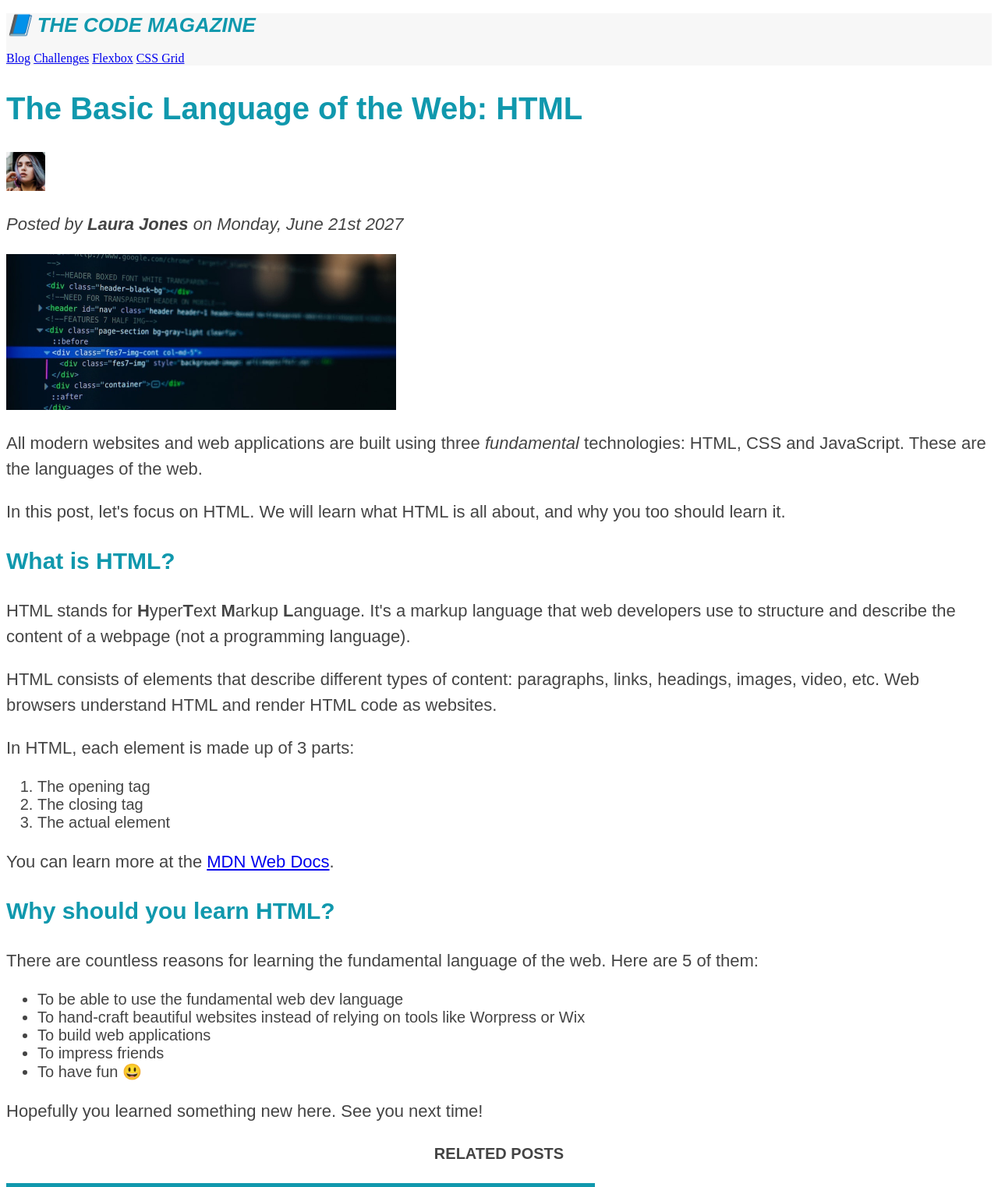
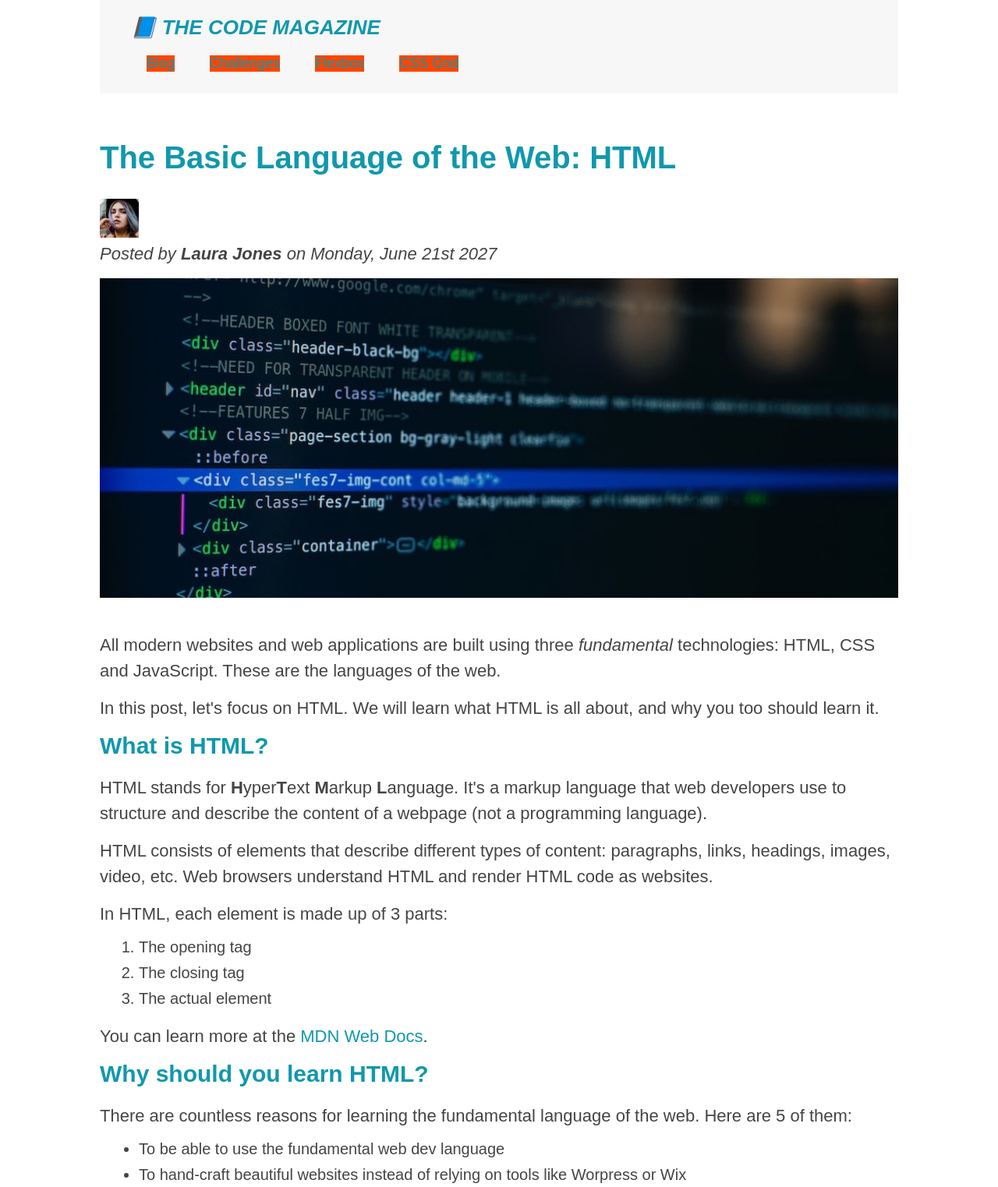
Before and after one commit to andrespbt/HtmlCssJonasSchmedtmann, a plain HTML site: page 03-CSS-Fundamentals/index.html in a window 1280 px wide. Shown: the top 1523 px of the page at 78% size. Drawn offline with Linux system fonts and the light colour scheme.

Commit message:
section 3 finished

```diff
--- a/03-CSS-Fundamentals/index.html
+++ b/03-CSS-Fundamentals/index.html
@@ -1,5 +1,6 @@
 <!DOCTYPE html>
 <html lang="en">
+
 <head>
   <meta charset="UTF-8" />
   <meta http-equiv="X-UA-Compatible" content="IE=edge" />
@@ -7,7 +8,9 @@
   <link rel="stylesheet" href="style.css" />
   <title>The Basic Language of the web: HTML</title>
 </head>
+
 <body>
+  <div class="container">
     <header class="main-header">
       <h1>📘 The Code Magazine</h1>
       <nav>
@@ -18,12 +21,12 @@
       </nav>
     </header>
     <article>
-      <header>
+      <header class="post-header">
         <h2>The Basic Language of the Web: HTML</h2>
         <img src="./img/laura-jones.jpg" alt="Laura Jones profile picture" width="50" height="50" />
         <p id="author">Posted by <strong>Laura Jones</strong> on Monday, June 21st 2027</p>
 
-        <img src="./img/post-img.jpg" alt="HTML Code" width="500" height="200" />
+        <img src="./img/post-img.jpg" alt="HTML Code" width="500" height="200" class="post-image" />
       </header>
 
       <p>
@@ -69,10 +72,9 @@
       </ul>
 
       <p>Hopefully you learned something new here. See you next time!</p>
-
-      <h4>Related posts</h4>
     </article>
     <aside>
+      <h4>Related posts</h4>
       <ul class="related">
         <li>
           <img src="./img/related-1.jpg" alt="Person using a computer" width="75" height="75" />
@@ -91,6 +93,10 @@
         </li>
       </ul>
     </aside>
-    <footer><p id="copyright">Copyright &copy; 2027 by The Code Magazine.</p></footer>
+    <footer>
+      <p id="copyright">Copyright &copy; 2027 by The Code Magazine.</p>
+    </footer>
+  </div>
 </body>
+
 </html>
--- a/03-CSS-Fundamentals/style.css
+++ b/03-CSS-Fundamentals/style.css
@@ -1,11 +1,24 @@
-h1,
-h2,
-h3,
-h4,
-p,
-li {
+* {
+  margin: 0;
+  padding: 0;
+}
+
+body {
+  color: #444;
   font-family: sans-serif;
-    color: #444;
+}
+
+.container {
+  width: 80%;
+  margin: 0 auto;
+}
+
+nav {
+  font-size: 18px;
+}
+
+article {
+  margin-bottom: 60px;
 }
 
 h1,
@@ -21,10 +34,12 @@ h1 {
 
 h2 {
   font-size: 40px;
+  margin-bottom: 30px;
 }
 
 h3 {
   font-size: 30px;
+  margin-bottom: 20px;
 }
 
 h4 {
@@ -36,10 +51,22 @@ h4 {
 p {
   font-size: 22px;
   line-height: 1.5;
+  margin-bottom: 15px;
+}
+
+ul,
+ol {
+  margin-left: 50px;
+  margin-bottom: 20px;
 }
 
 li {
   font-size: 20px;
+  margin-bottom: 10px;
+}
+
+li:last-child {
+  margin-bottom: 0;
 }
 
 /* footer p {
@@ -55,7 +82,7 @@ li {
 }
 
 .related-author {
-    font-size : 18px;
+  font-size: 18px;
   font-weight: bold;
   list-style: none;
 }
@@ -66,10 +93,50 @@ li {
 
 .main-header {
   background-color: #f7f7f7;
+  padding: 20px 40px;
+  margin-bottom: 60px;
+  height: 80px;
 }
 
 aside {
-    background-color:#f7f7f7;
+  background-color: #f7f7f7;
   border-bottom: 5px solid #1098ad;
   border-top: 5px solid #1098ad;
+  padding: 50px 0px;
+  width: 500px;
 }
+
+a:link {
+  color: #1098ad;
+  text-decoration: none;
+}
+
+a:visited {
+  color: #1098ad;
+}
+
+a:hover {
+  color: orangered;
+  font-weight: bold;
+  text-decoration: underline orangered;
+}
+
+a:active {
+  background-color: black;
+  font-style: italic;
+}
+
+.post-header {
+  margin-bottom: 40px;
+}
+
+.post-image {
+  width: 100%;
+  height: auto;
+}
+
+nav a:link {
+  background-color: orangered;
+  margin: 20px;
+  display: inline-block;
+}
```
Lines whose indentation alone changed are shown as unchanged.
